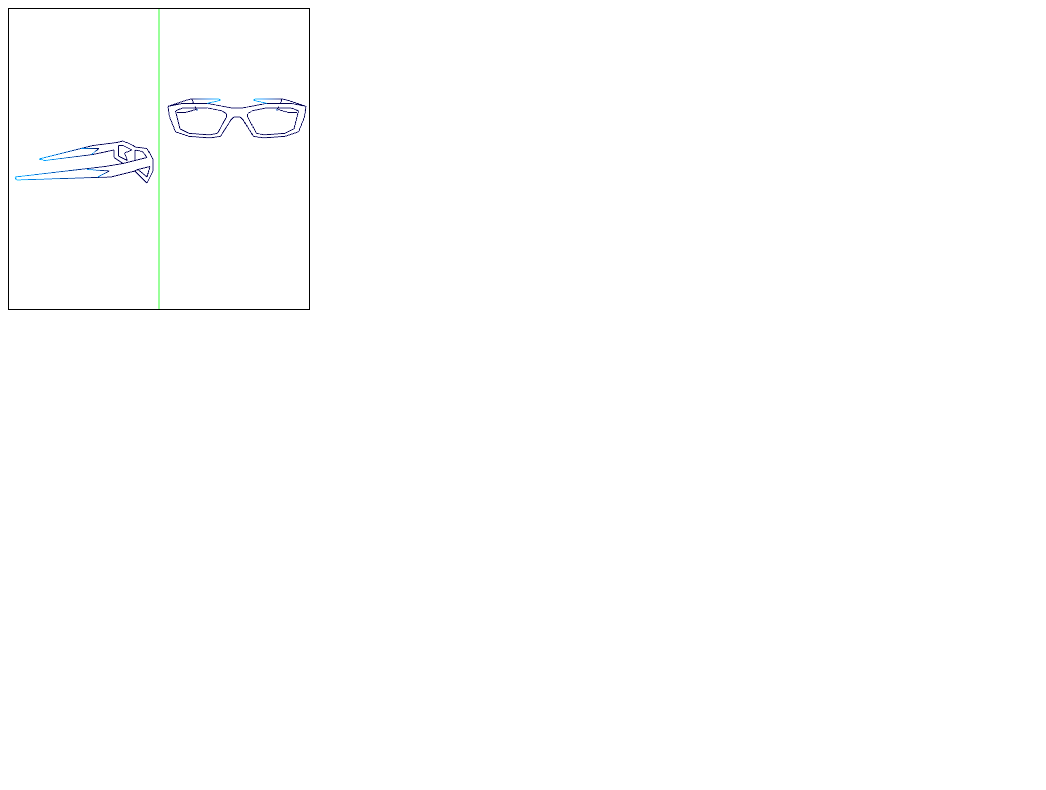
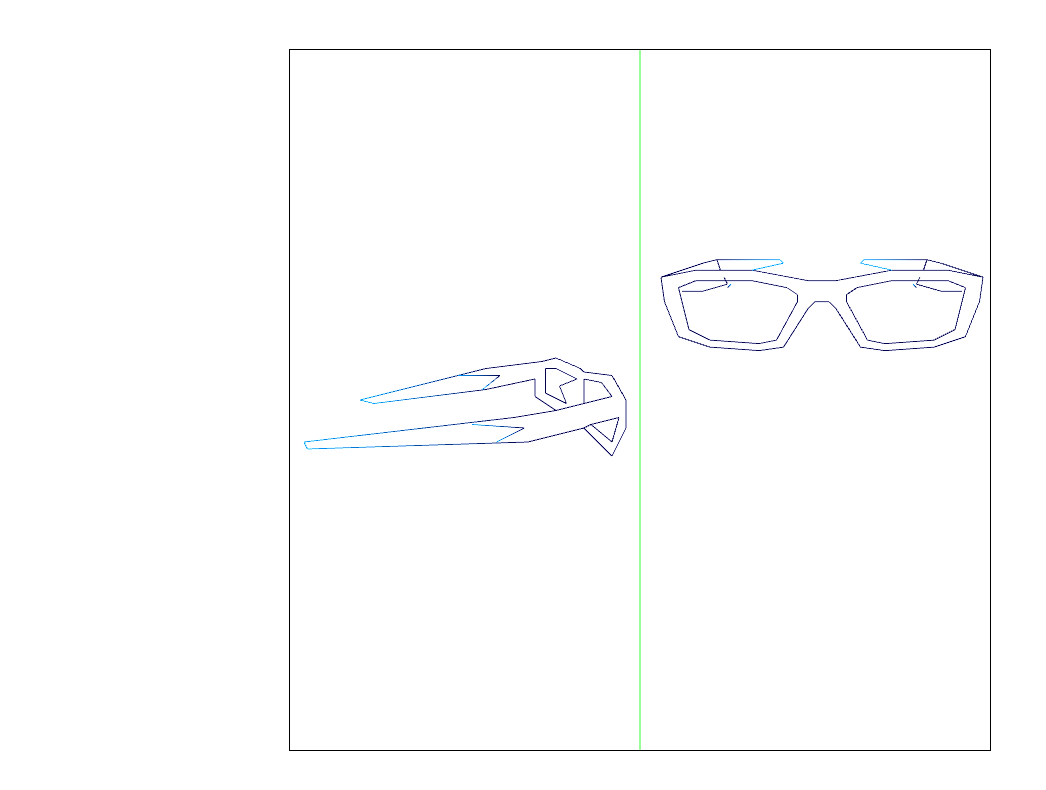
Before and after one commit to cg2021e/assignment-1-DwinandaBagoes, a plain HTML site: page index.html in a window 1280 px wide. Shown: the whole page, without its empty margins (0-1046 px from the left). Drawn offline with Linux system fonts and the light colour scheme.

Commit message:
edit canvas

```diff
--- a/index.html
+++ b/index.html
@@ -6,8 +6,16 @@
     <meta name="viewport" content="width=device-width, initial-scale=1.0">
     <title>Assignment1_05111940000010</title>
 </head>
+<style>
+    #myCanvas{
+        position: absolute;
+        top: 50%;
+        left: 50%;
+        transform: translate(-50%, -50%);
+    }
+</style>
 <body onload="main()">
-    <canvas width="300" height="300" id="myCanvas" style="border: 1px solid black;">
+    <canvas width="700" height="700" id="myCanvas" style="border: 1px solid black;">
         Your browser does not support WebGL rendering.
     </canvas>
     <script src="main.js"></script>
```
